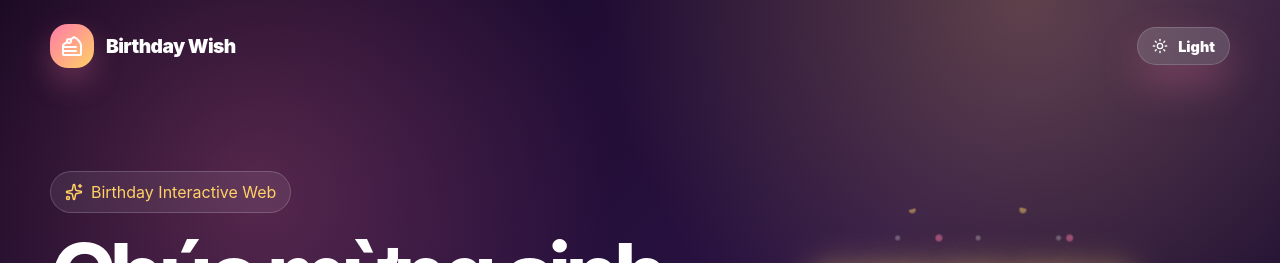
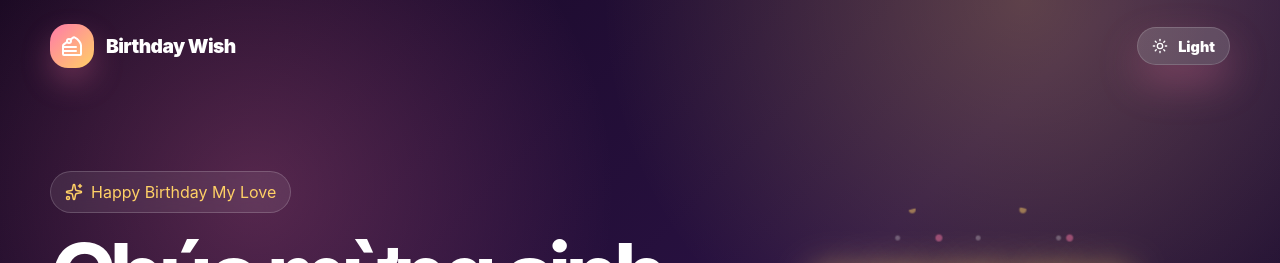
Before and after one commit to ulrichbeifong/happy-birthday, a React (Vite) app: page / in a window 1280 px wide. Shown: the top 263 px of the page. Built offline with nearby package versions, Linux system fonts and the light colour scheme.

Commit message:
Update App.jsx

```diff
--- a/src/App.jsx
+++ b/src/App.jsx
@@ -122,7 +122,7 @@ export default function App() {
         <section className="hero-copy">
           <p className="eyebrow">
             <Sparkles size={18} />
-            Birthday Interactive Web
+            Happy Birthday My Love
           </p>
 
           <TypingGreeting
```
